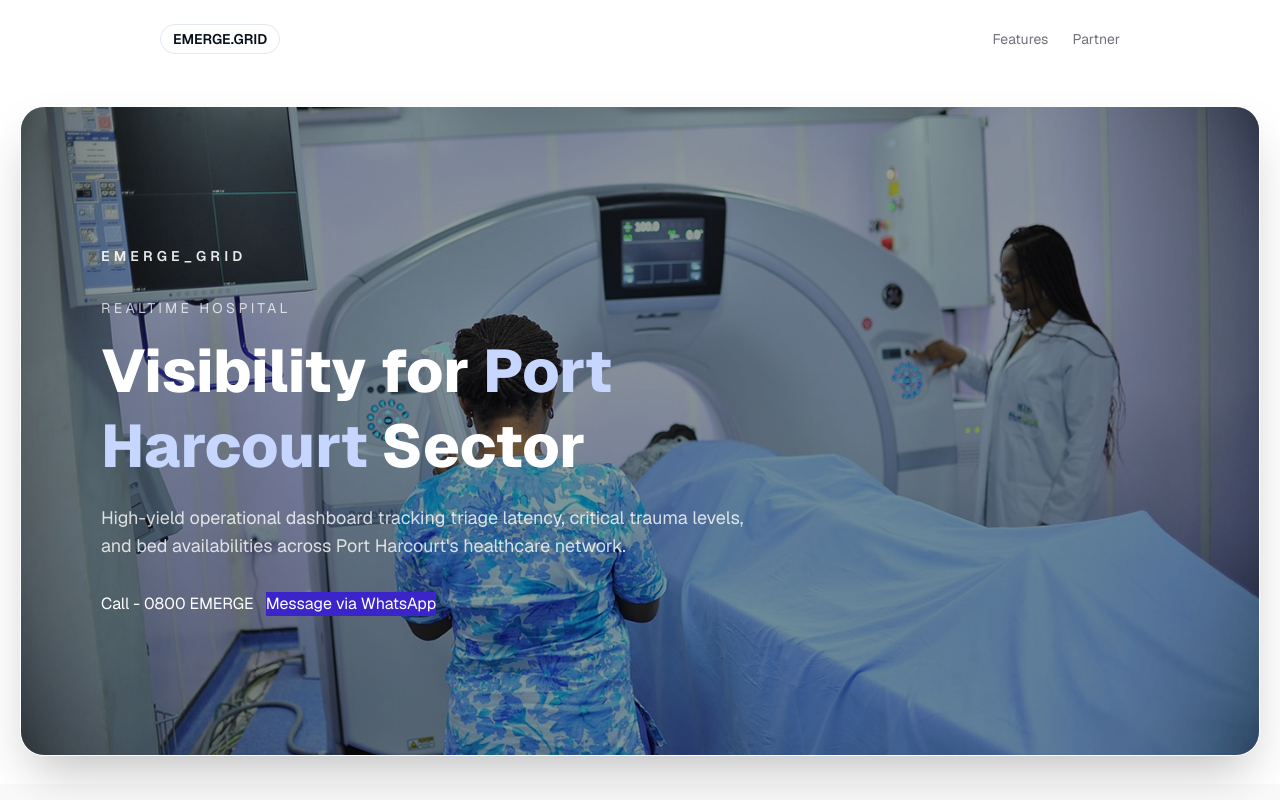
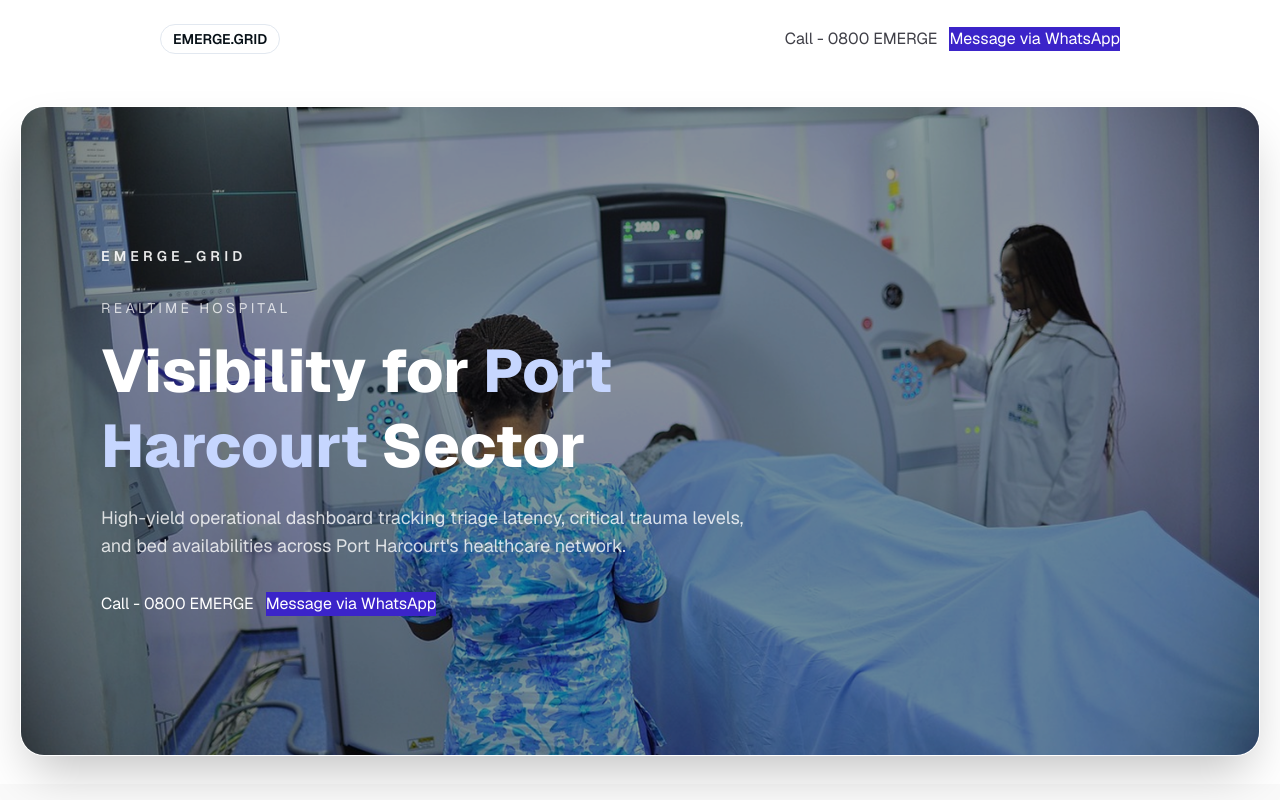
Before and after one commit to Philemon01/emerge_grid, a Next.js app in the folder my-app/: page / in a window 1280 px wide. Shown: the top 800 px of the page. Built offline with nearby package versions, Linux system fonts and the light colour scheme.

Commit message:
made ui changed

```diff
--- a/my-app/app/components/header.tsx
+++ b/my-app/app/components/header.tsx
@@ -1,15 +1,18 @@
 export default function Header() {
   return (
-    <header className="w-full py-6 ">
+    <header className="w-full py-6">
       <div className="max-w-6xl mx-auto px-6 lg:px-24 flex items-center justify-between">
+        {/* Logo to the left */}
         <div className="flex items-center gap-3">
           <div className="px-3 py-1 rounded-full border border-solid border-slate-200 text-sm font-semibold">EMERGE.GRID</div>
         </div>
 
-        <nav className="hidden md:flex items-center gap-6 text-sm text-zinc-500">
-          <a href="#features" className="hover:text-foreground">Features</a>
-          <a href="#partner" className="hover:text-foreground">Partner</a>
-        </nav>
+        {/* CTA buttons to the extreme right, visible on medium screens and up */}
+        <div className="hidden md:flex items-center gap-3">
+          {/* Adjusted colors for visibility on a light header background */}
+          <a className="btn-outline text-zinc-700 border-zinc-300 hover:border-zinc-400 hover:text-zinc-900" href="#">Call - 0800 EMERGE</a>
+          <a className="btn-primary bg-[#3b24c9] text-white hover:bg-[#2f1aa7]" href="#">Message via WhatsApp</a>
+        </div>
       </div>
     </header>
   );
```
